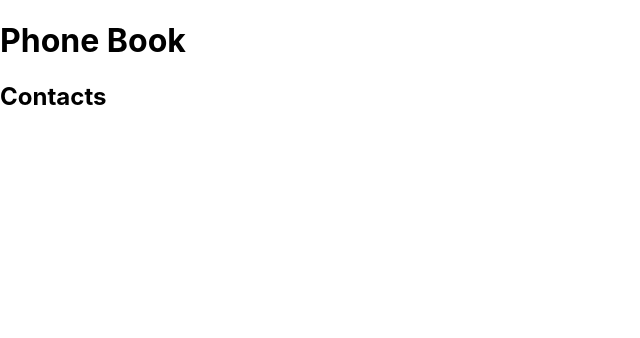
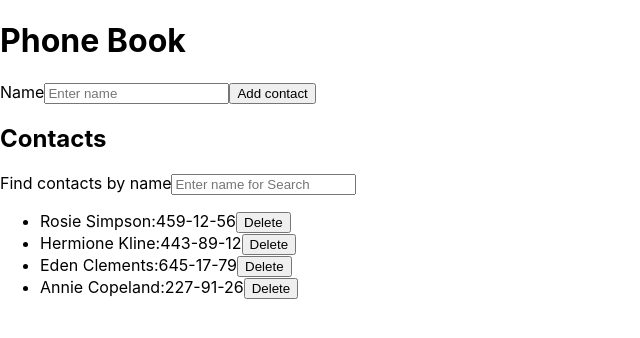
Before and after one commit to IwanovAS/goit-react-hw-06-phonebook, a React (Create React App) app: page / in a window 1280 px wide. Shown: the top 338 px of the page, without its empty margins (0-640 px from the left). Built offline with nearby package versions, Linux system fonts and the light colour scheme.

Commit message:
fixed contList

```diff
--- a/src/components/App/App.jsx
+++ b/src/components/App/App.jsx
@@ -1,8 +1,20 @@
+import ContactForm from 'components/ContactForm/ContactForm';
+import ContactsList from 'components/ContactsList/ContactsList';
+import Filter from 'components/Filter/Filter';
+
 function App() {
   return (
     <>
       <h1>Phone Book</h1>
+
+      <ContactForm />
+
       <h2>Contacts</h2>
+
+      <Filter />
+
+      <ContactsList />
+
     </>
   );
 }
--- a/src/components/ContactsList/ContactsList.jsx
+++ b/src/components/ContactsList/ContactsList.jsx
@@ -2,7 +2,7 @@ import { useSelector } from 'react-redux';
 import ContactsListItem from '../ContactListItem/ContactListItem';
 
 function ContactsList() {
-  const contacts = useSelector((state => state.contacts.item));
+  const contacts = useSelector(state => state.contacts.items);
   const filterValue = useSelector(state => state.contacts.filter);
 
   const isVisibleContacts = () =>
```
Also changed, not shown: src/components/App/App.module.css (added).
